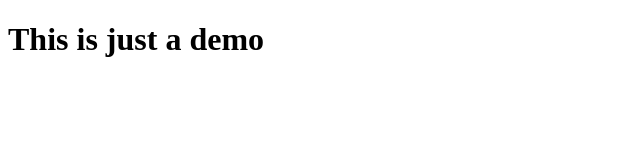
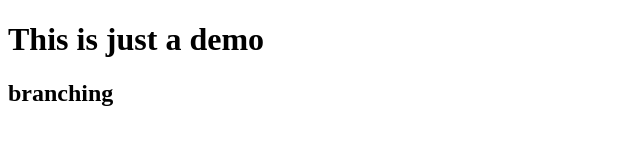
Before and after one commit to singamraju167/SDH-Website, a plain HTML site: page index.html in a window 1280 px wide. Shown: the whole page, without its empty margins (0-640 px from the left). Drawn offline with Linux system fonts and the light colour scheme.

Commit message:
demo branch created

```diff
--- a/index.html
+++ b/index.html
@@ -8,5 +8,7 @@
 </head>
 <body>
     <h1>This is just a demo</h1>
+    <!-- new branch demo by Bala -->
+    <h2>branching</h2>
 </body>
 </html>
```
